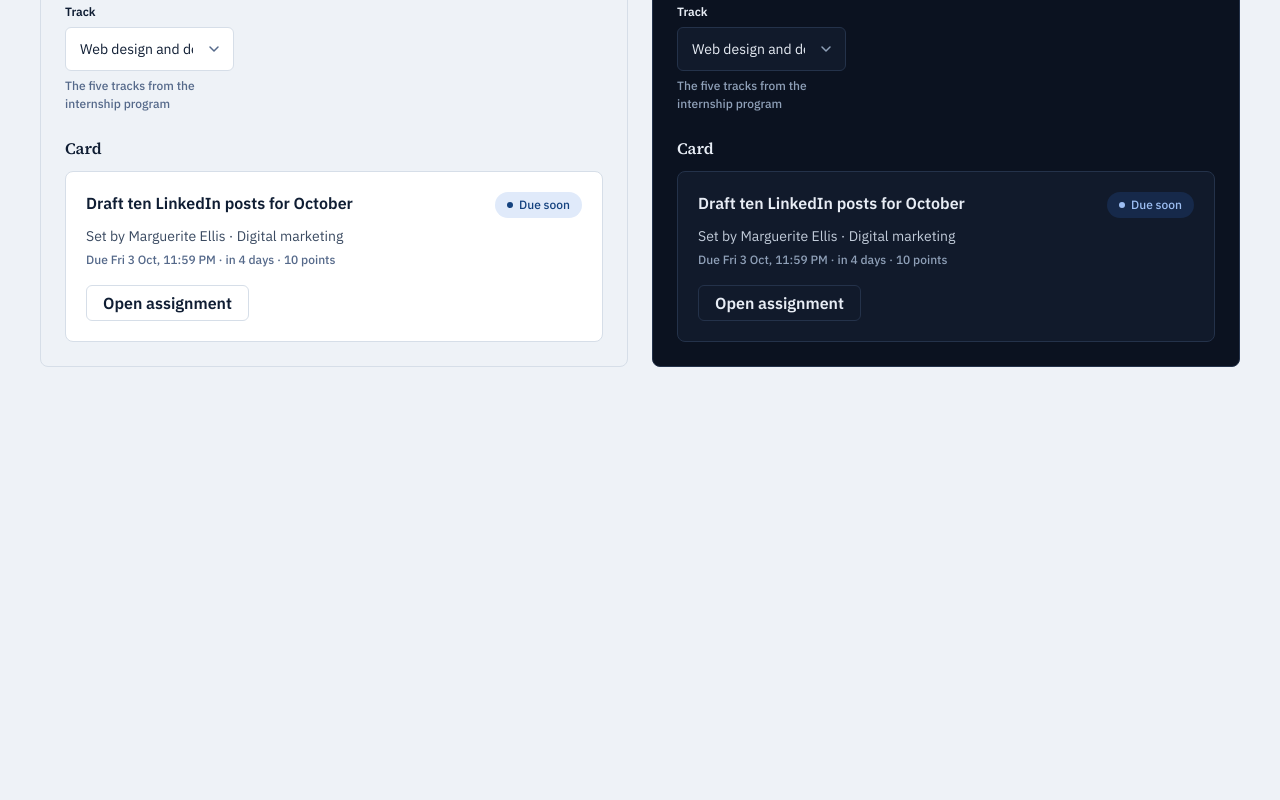
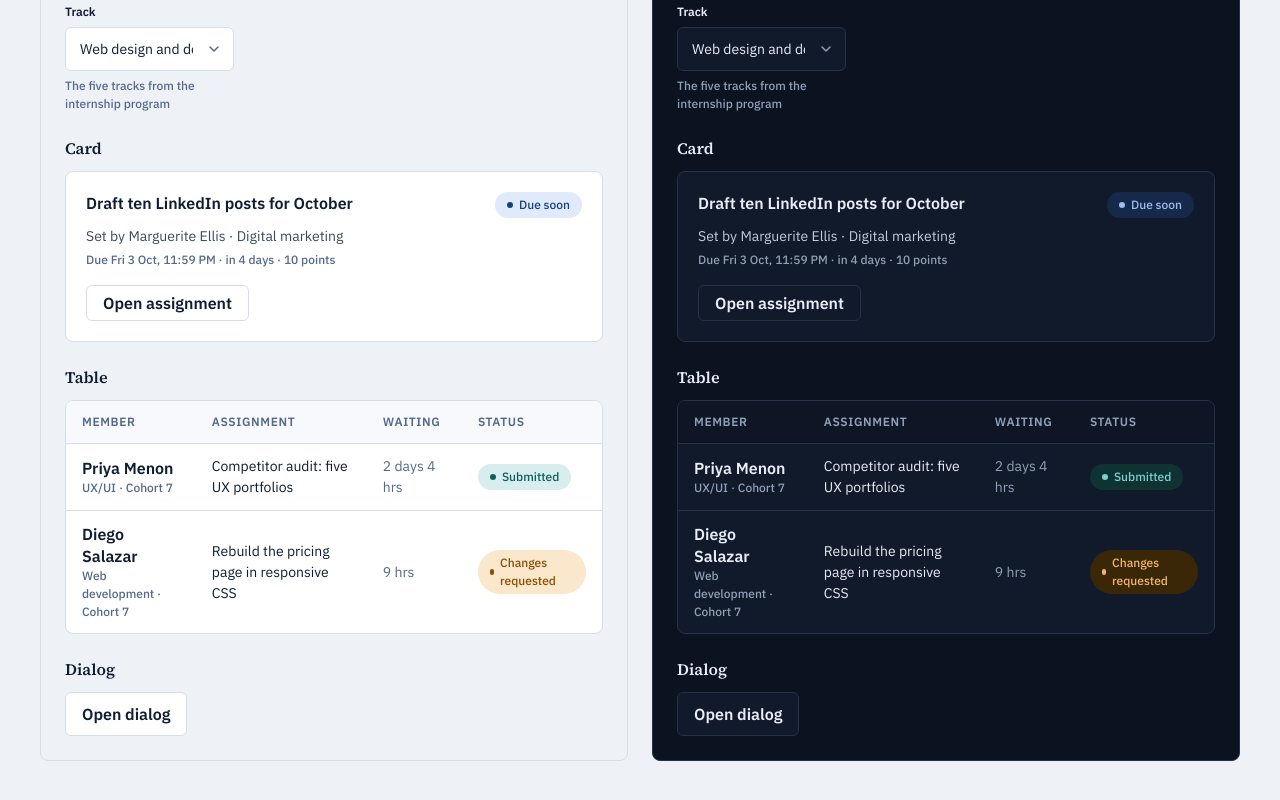
Before and after one commit to dschell3/Byline, a React (Vite) app in the folder web/: page /tokens in a window 1280 px wide. Shown: the part 1338-2138 px from the top of the page. Before the commit the page ends 1745 px from the top, so only its background shows below. Built offline with nearby package versions, Linux system fonts and the light colour scheme.

Commit message:
SCRUM-72 feat(web): add Badge, Dialog and Table

```diff
--- /dev/null
+++ b/web/src/components/ui/Badge.tsx
@@ -0,0 +1,30 @@
+// SCRUM-72: the six status words from the Figma foundations page.
+// Identical on every screen, so the label comes from the status, never typed by hand.
+const badges = {
+  'due-soon': { label: 'Due soon', className: 'bg-status-due-soon-fill text-status-due-soon-text' },
+  optional: { label: 'Optional', className: 'bg-status-optional-fill text-status-optional-text' },
+  submitted: {
+    label: 'Submitted',
+    className: 'bg-status-submitted-fill text-status-submitted-text',
+  },
+  changes: {
+    label: 'Changes requested',
+    className: 'bg-status-changes-fill text-status-changes-text',
+  },
+  overdue: { label: 'Overdue', className: 'bg-status-overdue-fill text-status-overdue-text' },
+  approved: { label: 'Approved', className: 'bg-status-approved-fill text-status-approved-text' },
+} as const;
+
+export type Status = keyof typeof badges;
+
+export function Badge({ status }: { status: Status }) {
+  const { label, className } = badges[status];
+  return (
+    <span
+      className={`inline-flex shrink-0 items-center gap-1.5 rounded-full px-3 py-1 text-meta ${className}`}
+    >
+      <span className="h-1.5 w-1.5 rounded-full bg-current" aria-hidden="true" />
+      {label}
+    </span>
+  );
+}
--- /dev/null
+++ b/web/src/components/ui/Dialog.tsx
@@ -0,0 +1,38 @@
+import { useEffect, useId, useRef, type ReactNode } from 'react';
+
+// SCRUM-72: modal dialog from the Figma screens (e.g. "Create twelve weekly assignments").
+export type DialogProps = {
+  open: boolean;
+  onClose: () => void;
+  title: string;
+  children: ReactNode;
+  // eslint-disable-next-line react/require-default-props
+  actions?: ReactNode;
+};
+
+export function Dialog({ open, onClose, title, children, actions }: DialogProps) {
+  const ref = useRef<HTMLDialogElement>(null);
+  const titleId = useId();
+
+  useEffect(() => {
+    const dialog = ref.current;
+    if (!dialog) return;
+    if (open && !dialog.open) dialog.showModal();
+    if (!open && dialog.open) dialog.close();
+  }, [open]);
+
+  return (
+    <dialog
+      ref={ref}
+      aria-labelledby={titleId}
+      onClose={onClose}
+      className="w-[calc(100%-2rem)] max-w-md rounded-lg border border-line bg-surface p-6 text-ink-body shadow-xl backdrop:bg-black/40"
+    >
+      <h2 id={titleId} className="font-sans text-card-title text-ink">
+        {title}
+      </h2>
+      <div className="mt-2 text-body">{children}</div>
+      {actions && <div className="mt-6 flex justify-end gap-3">{actions}</div>}
+    </dialog>
+  );
+}
--- /dev/null
+++ b/web/src/components/ui/Table.tsx
@@ -0,0 +1,53 @@
+import type { ReactNode } from 'react';
+
+// SCRUM-72: table from the Figma foundations page. Recessed header, hairline rows.
+// The no-unused-vars disables are for the base JS rule, which misreads parameter names in TypeScript types.
+export type Column<T> = {
+  key: string;
+  header: string;
+  // eslint-disable-next-line no-unused-vars
+  render: (row: T) => ReactNode;
+};
+
+export type TableProps<T> = {
+  columns: Column<T>[];
+  rows: T[];
+  // eslint-disable-next-line no-unused-vars
+  getRowKey: (row: T) => string;
+  // eslint-disable-next-line react/require-default-props
+  caption?: string;
+};
+
+export function Table<T>({ columns, rows, getRowKey, caption }: TableProps<T>) {
+  return (
+    <div className="overflow-x-auto rounded-lg border border-line bg-surface">
+      <table className="w-full text-left text-body">
+        {caption && <caption className="sr-only">{caption}</caption>}
+        <thead className="bg-surface-recessed">
+          <tr>
+            {columns.map((c) => (
+              <th
+                key={c.key}
+                scope="col"
+                className="px-4 py-3 text-meta font-semibold uppercase tracking-wider text-ink-meta"
+              >
+                {c.header}
+              </th>
+            ))}
+          </tr>
+        </thead>
+        <tbody>
+          {rows.map((row) => (
+            <tr key={getRowKey(row)} className="border-t border-line">
+              {columns.map((c) => (
+                <td key={c.key} className="px-4 py-3 align-middle text-ink">
+                  {c.render(row)}
+                </td>
+              ))}
+            </tr>
+          ))}
+        </tbody>
+      </table>
+    </div>
+  );
+}
--- a/web/src/pages/TokensPage.tsx
+++ b/web/src/pages/TokensPage.tsx
@@ -1,7 +1,11 @@
+import { useState } from 'react';
+import { Badge, type Status } from '../components/ui/Badge';
 import { Button } from '../components/ui/Button';
 import { Card } from '../components/ui/Card';
+import { Dialog } from '../components/ui/Dialog';
 import { Input } from '../components/ui/Input';
 import { Select } from '../components/ui/Select';
+import { Table } from '../components/ui/Table';
 
 type Theme = 'light' | 'dark';
 
@@ -41,16 +45,39 @@ const typeScale = [
   },
 ];
 
-const statuses = [
-  { label: 'Due soon', className: 'bg-status-due-soon-fill text-status-due-soon-text' },
-  { label: 'Optional', className: 'bg-status-optional-fill text-status-optional-text' },
-  { label: 'Submitted', className: 'bg-status-submitted-fill text-status-submitted-text' },
-  { label: 'Changes requested', className: 'bg-status-changes-fill text-status-changes-text' },
-  { label: 'Overdue', className: 'bg-status-overdue-fill text-status-overdue-text' },
-  { label: 'Approved', className: 'bg-status-approved-fill text-status-approved-text' },
+const statuses: Status[] = ['due-soon', 'optional', 'submitted', 'changes', 'overdue', 'approved'];
+
+type QueueRow = {
+  id: string;
+  member: string;
+  detail: string;
+  assignment: string;
+  waiting: string;
+  status: Status;
+};
+
+const queueRows: QueueRow[] = [
+  {
+    id: 'pm',
+    member: 'Priya Menon',
+    detail: 'UX/UI · Cohort 7',
+    assignment: 'Competitor audit: five UX portfolios',
+    waiting: '2 days 4 hrs',
+    status: 'submitted',
+  },
+  {
+    id: 'ds',
+    member: 'Diego Salazar',
+    detail: 'Web development · Cohort 7',
+    assignment: 'Rebuild the pricing page in responsive CSS',
+    waiting: '9 hrs',
+    status: 'changes',
+  },
 ];
 
 function ThemePanel({ theme }: { theme: Theme }) {
+  const [dialogOpen, setDialogOpen] = useState(false);
+
   return (
     <section data-theme={theme} className="rounded-lg border border-line bg-page p-6 text-ink-body">
       <h2 className="text-section">{theme === 'light' ? 'Light' : 'Dark'}</h2>
@@ -78,13 +105,7 @@ function ThemePanel({ theme }: { theme: Theme }) {
       <h3 className="mt-6 text-card-title">Status words</h3>
       <div className="mt-3 flex flex-wrap gap-2">
         {statuses.map((s) => (
-          <span
-            key={s.label}
-            className={`inline-flex items-center gap-1.5 rounded-full px-3 py-1 text-meta ${s.className}`}
-          >
-            <span className="h-1.5 w-1.5 rounded-full bg-current" aria-hidden="true" />
-            {s.label}
-          </span>
+          <Badge key={s} status={s} />
         ))}
       </div>
 
@@ -131,10 +152,7 @@ function ThemePanel({ theme }: { theme: Theme }) {
       <Card className="mt-3">
         <div className="flex items-start justify-between gap-3">
           <p className="text-card-title text-ink">Draft ten LinkedIn posts for October</p>
-          <span className="inline-flex shrink-0 items-center gap-1.5 rounded-full bg-status-due-soon-fill px-3 py-1 text-meta text-status-due-soon-text">
-            <span className="h-1.5 w-1.5 rounded-full bg-current" aria-hidden="true" />
-            Due soon
-          </span>
+          <Badge status="due-soon" />
         </div>
         <p className="mt-2 text-body text-ink-body">Set by Marguerite Ellis · Digital marketing</p>
         <p className="mt-1 text-meta text-ink-meta">
@@ -144,6 +162,56 @@ function ThemePanel({ theme }: { theme: Theme }) {
           Open assignment
         </Button>
       </Card>
+
+      <h3 className="mt-6 text-card-title">Table</h3>
+      <div className="mt-3">
+        <Table
+          caption="Submissions waiting for review"
+          rows={queueRows}
+          getRowKey={(r) => r.id}
+          columns={[
+            {
+              key: 'member',
+              header: 'Member',
+              render: (r) => (
+                <div>
+                  <p className="text-card-title text-ink">{r.member}</p>
+                  <p className="text-meta text-ink-meta">{r.detail}</p>
+                </div>
+              ),
+            },
+            { key: 'assignment', header: 'Assignment', render: (r) => r.assignment },
+            {
+              key: 'waiting',
+              header: 'Waiting',
+              render: (r) => <span className="text-ink-meta">{r.waiting}</span>,
+            },
+            { key: 'status', header: 'Status', render: (r) => <Badge status={r.status} /> },
+          ]}
+        />
+      </div>
+
+      <h3 className="mt-6 text-card-title">Dialog</h3>
+      <Button variant="secondary" className="mt-3" onClick={() => setDialogOpen(true)}>
+        Open dialog
+      </Button>
+      <Dialog
+        open={dialogOpen}
+        onClose={() => setDialogOpen(false)}
+        title="Create twelve weekly assignments"
+        actions={
+          <>
+            <Button variant="secondary" size="sm" onClick={() => setDialogOpen(false)}>
+              Cancel
+            </Button>
+            <Button size="sm" onClick={() => setDialogOpen(false)}>
+              Create 12 drafts
+            </Button>
+          </>
+        }
+      >
+        One per week, starting the week the cohort starts. You can edit any of them afterwards.
+      </Dialog>
     </section>
   );
 }
```
